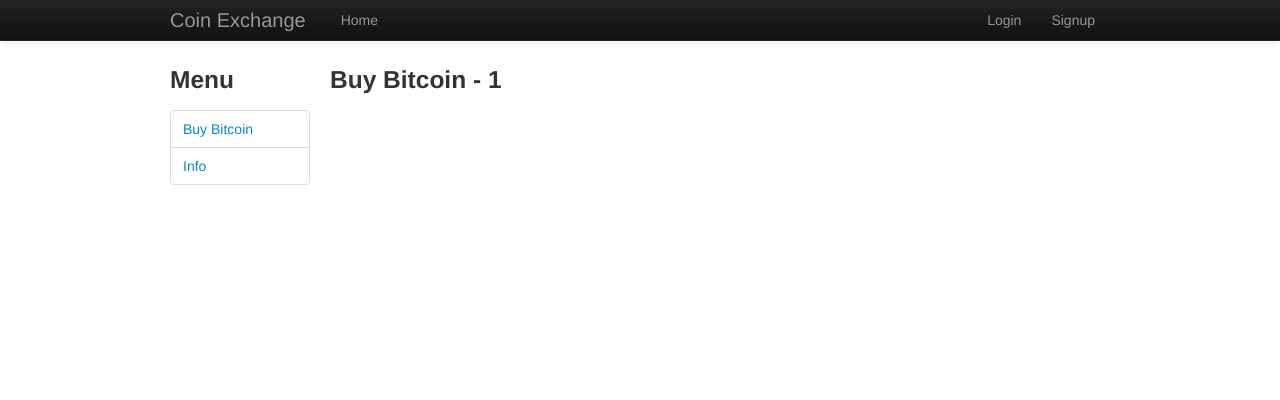
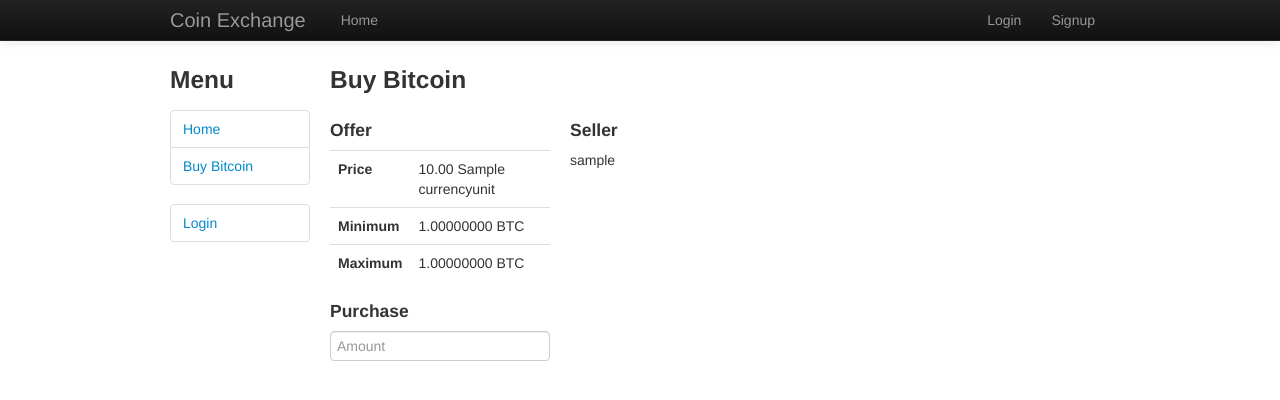
Before and after one commit to stormsherpa/bitcoin-retail, a Django app: template coinexchange/main/templates/coinexchange/buy.html in a window 1280 px wide. Shown: the top 400 px of the page. Run offline with Django 3.2, Linux system fonts and the light colour scheme; tables that the repository leaves empty hold one stand-in row (values such as "Sample post"); the template is opened without the code that fills it: values that come from a table or form of the project are taken from there, most other values are stand-ins (such as "Sample title", 1, 10 or a date in 2020); some libraries are stand-ins or nearby versions.

Commit message:
Improve UI and add Sell offer management.

```diff
--- a/coinexchange/account/templates/coinexchange/account/api.js
+++ b/coinexchange/account/templates/coinexchange/account/api.js
@@ -54,7 +54,7 @@ AccountAPI.prototype.new_sell_offer = function(form){
 		{
 			type: 'POST',
 			url: "{% url api_sell %}",
-			data: post_vars,
+			data: JSON.stringify(post_vars),
 			success: function(data, textStatus, jqXHR){
 				if (data.error){
 					display_error(data.result);
--- a/coinexchange/account/views.py
+++ b/coinexchange/account/views.py
@@ -11,7 +11,7 @@ from django.contrib.auth.decorators import login_required
 from django.views.generic import View
 
 from coinexchange.views import LoginView
-from coinexchange.main.forms import SignupForm, WithdrawlRequestForm, SellOfferForm
+from coinexchange.main.forms import SignupForm, WithdrawlRequestForm, SellOfferForm, BuyForm
 from coinexchange.main.lib import CoinExchangeContext, StatusMessages
 from coinexchange.btc.models import CoinTxnLog, WithdrawlRequest, CoinExchangeUser, SellOffer
 from coinexchange.btc.queue.bitcoind_client import BitcoindClient
@@ -71,6 +71,7 @@ def buy(request, offer_id):
         offer = SellOffer.objects.get(id=offer_id)
     except SellOffer.DoesNotExist:
         raise Http404
+    buy_form = BuyForm()
     t = loader.get_template("coinexchange/buy.html")
-    c = CoinExchangeContext(request, {'offer': offer})
+    c = CoinExchangeContext(request, {'offer': offer, 'form': buy_form})
     return HttpResponse(t.render(c))
--- a/coinexchange/btc/models.py
+++ b/coinexchange/btc/models.py
@@ -118,6 +118,7 @@ class SellOffer(models.Model):
     min_btc = models.DecimalField(max_digits=20, decimal_places=8, default=0)
     is_active = models.BooleanField(default=True, blank=True)
     offer_timestamp = models.DateTimeField(auto_now_add=True)
+    payment_methods = models.ManyToManyField(PaymentMethod, related_name='sell_offers')
 
     @property
     def available(self):
--- a/coinexchange/main/forms.py
+++ b/coinexchange/main/forms.py
@@ -17,4 +17,7 @@ class WithdrawlRequestForm(forms.ModelForm):
 class SellOfferForm(forms.ModelForm):
     class Meta:
         model = SellOffer
-        fields = ('price', 'units', 'max_btc', 'min_btc', 'is_active')
+        fields = ('price', 'units', 'max_btc', 'min_btc', 'payment_methods', 'is_active')
+
+class BuyForm(forms.Form):
+    amount = forms.DecimalField()
--- a/coinexchange/main/templates/coinexchange/base.html
+++ b/coinexchange/main/templates/coinexchange/base.html
@@ -22,6 +22,11 @@
 					</ul>
 					<ul class="nav pull-right">
 						{% if user and user.is_authenticated %}
+						<li>
+							<a href="{% url account_home %}#withdraw">
+								{{coinexchange_account.balance|floatformat:8}} BTC
+							</a>
+						</li>
 						<li class="dropdown">
 							<a href="#" class="dropdown-toggle" data-toggle="dropdown">
 								{{user.username}} <b class="caret"></b>
--- a/coinexchange/main/templates/coinexchange/buy.html
+++ b/coinexchange/main/templates/coinexchange/buy.html
@@ -5,5 +5,30 @@ Buy bitcoin (id:{{offer.id}})
 {% endblock %}
 
 {% block innercontent %}
-<h3>Buy Bitcoin - {{offer.id}}</h3>
+<h3>Buy Bitcoin</h3>
+<div class="row">
+	<div class="span3">
+		<h4>Offer</h4>
+		<table class="table">
+			<tr>
+				<th>Price</th>
+				<td>{{offer.price|floatformat:2}} {{offer.units.name}}</td>
+			</tr>
+			<tr>
+				<th>Minimum</th>
+				<td>{{offer.min_btc|floatformat:8}} BTC</td>
+			</tr>
+			<tr>
+				<th>Maximum</th>
+				<td>{{offer.max_btc|floatformat:8}} BTC</td>
+			</tr>
+		</table>
+		<h4>Purchase</h4>
+		<input type="text" name="amount" class="span3" placeholder="Amount"/>
+	</div>
+	<div class="span5">
+		<h4>Seller</h4>
+		{{offer.seller.user.username}}
+	</div>
+</div>
 {% endblock %}
--- a/coinexchange/main/templates/coinexchange/leftnav.html
+++ b/coinexchange/main/templates/coinexchange/leftnav.html
@@ -5,13 +5,10 @@
 	<div class="span2">
 		<h3>Menu</h3>
 		<ul class="nav nav-tabs nav-stacked">
-			<li><a href="{% url home %}">Buy Bitcoin</a></li>
-			<li><a href="#">Info</a></li>
+			<li><a href="{% url home %}">Home</a></li>
+			<li><a href="{% url list_offers %}">Buy Bitcoin</a></li>
 		</ul>
 		{% if user and user.is_authenticated %}
-		<h4>Balance</h4>
-		<p>{{coinexchange_account.balance|floatformat:8}}</p>
-
 		<ul class="nav nav-tabs nav-stacked">
 			<li><a href="{% url account_home %}">Your Account</a></li>
 			{% if user.is_superuser %}
@@ -19,7 +16,10 @@
 			{% endif %}
 			<li><a href="{% url account_settings %}">Settings</a></li>
 		</ul>
-
+		{% else %}
+		<ul class="nav nav-tabs nav-stacked">
+			<li><a href="{% url auth_login %}">Login</a></li>
+		</ul>
 		{% endif %}
 	</div>
 	<div class="span10">
--- a/coinexchange/public/views.py
+++ b/coinexchange/public/views.py
@@ -11,3 +11,9 @@ def home(request):
     t = loader.get_template("coinexchange/root.html")
     c = CoinExchangeContext(request, {'offers': offers})
     return HttpResponse(t.render(c))
+
+def list_offers(request):
+    offers = SellOffer.objects.filter(is_active=True).order_by('price')
+    t = loader.get_template("coinexchange/list_offers.html")
+    c = CoinExchangeContext(request, {'offers': offers})
+    return HttpResponse(t.render(c))
--- a/coinexchange/urls.py
+++ b/coinexchange/urls.py
@@ -15,6 +15,7 @@ urlpatterns = patterns('',
     url(r'^logout$', 'django.contrib.auth.views.logout',
         {'next_page': '/'}, name='auth_logout'),
     url(r'^signup$', 'coinexchange.account.views.signup', name='account_signup'),
+    url(r'^buy$', 'coinexchange.public.views.list_offers', name='list_offers'),
     url(r'^buy/(\d)$', 'coinexchange.account.views.buy', name='buy_bitcoin'),
     url(r'^user/(\d)$', 'coinexchange.account.views.user', name='user_profile'),
 
```
Also changed, not shown: coinexchange/account/api/views.py (+9 -7 lines), coinexchange/main/templates/coinexchange/account/main.html (+10 -1 lines), coinexchange/main/templates/coinexchange/list_offers.html (added, +35 -0 lines), coinexchange/main/templates/coinexchange/root.html (+1 -23 lines), coinexchange/main/management/commands/bitcoind_worker.py (line endings or trailing spaces).
